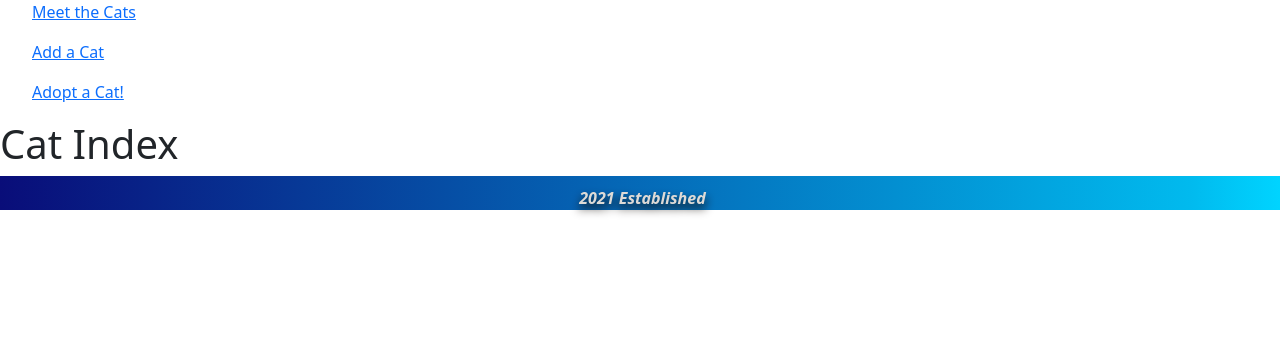
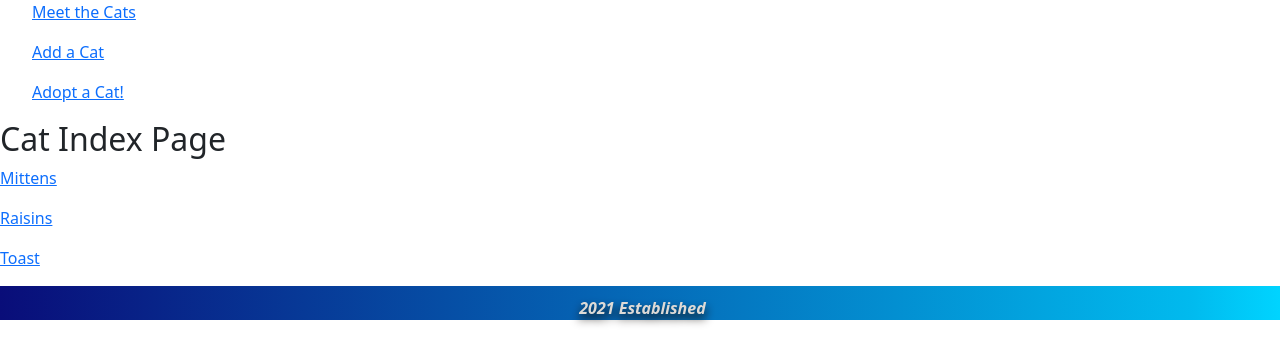
Before and after one commit to learn-academy-2021-echo/cat-tinder-frontend-gatitas, a React (Create React App) app: page /catindex in a window 1280 px wide. Shown: the top 364 px of the page. Built offline with nearby package versions, Linux system fonts and the light colour scheme.

Commit message:
started read functionality

```diff
--- a/src/App.js
+++ b/src/App.js
@@ -24,8 +24,20 @@ export default class App extends Component {
         <Header />
         <Switch>
           <Route exact path="/" component={Home} />
-          <Route path="/catindex" component={CatIndex} />
-          <Route path="/catshow" component={CatShow} />
+          <Route
+              path="/catindex"
+              render={(props) => <CatIndex cats={this.state.cats} />}
+               />
+
+          <Route
+              path="/catshow/:id"
+              render={(props) => {
+                let catId = +props.match.params.id
+                let cat = this.state.cats.find(cat => cat.id === catId)
+                return <CatShow cat={cat} />
+              }}
+              />
+
           <Route path="/catnew" component={CatNew} />
           <Route path="/catedit" component={CatEdit} />
           <Route component={NotFound} />
--- a/src/pages/CatIndex.js
+++ b/src/pages/CatIndex.js
@@ -1,9 +1,19 @@
 import React, { Component } from 'react';
+import { NavLink } from 'react-router-dom'
 
 export default class CatIndex extends Component {
   render() {
-    return <div>
-         <h1>Cat Index</h1>
-    </div>;
+    return(
+      <>
+        <h2>Cat Index Page</h2>
+        {this.props.cats && this.props.cats.map(cat => {
+          return(
+            <NavLink to={`/catshow/${cat.id}`} key={cat.id}>
+              <p>{cat.name}</p>
+            </NavLink>
+          )
+        })}
+      </>
+    )
   }
 }
--- a/src/pages/CatShow.js
+++ b/src/pages/CatShow.js
@@ -2,8 +2,18 @@ import React, { Component } from 'react';
 
 export default class CatShow extends Component {
   render() {
-    return <div>
-         <h1>Cat Show</h1>
-    </div>;
+    console.log(this.props.cat)
+    const { cat } = this.props
+    return(
+      <>
+      <h2>Cat Show Page</h2>
+      <p>{cat.name}</p>
+      <p>{cat.age}</p>
+      <p>{cat.enjoys}</p>
+      {cat.image &&
+      <img scr={cat.image} alt="awesome cat pic" width=" 300px" />
+      }
+      </>
+    )
   }
 }
```
Also changed, not shown: 1 other file (tests, documents, lock files or other folders).
